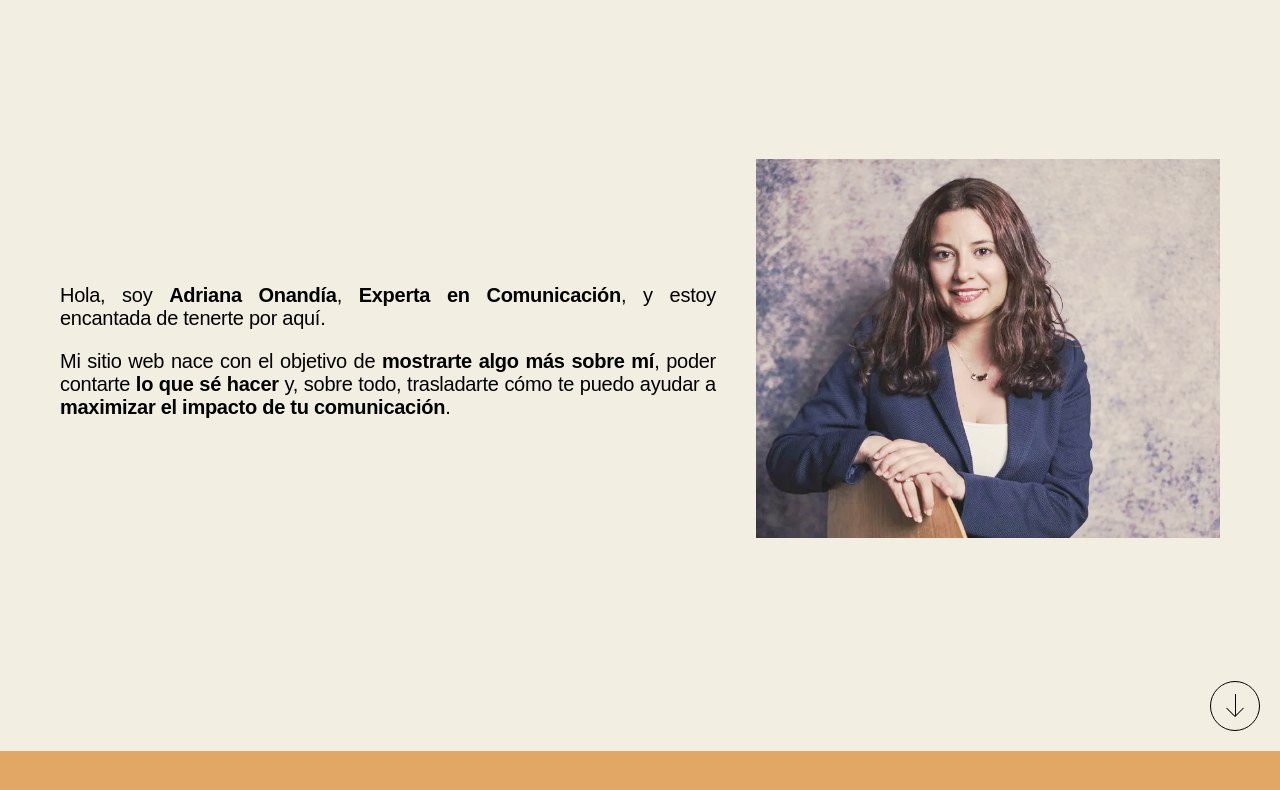
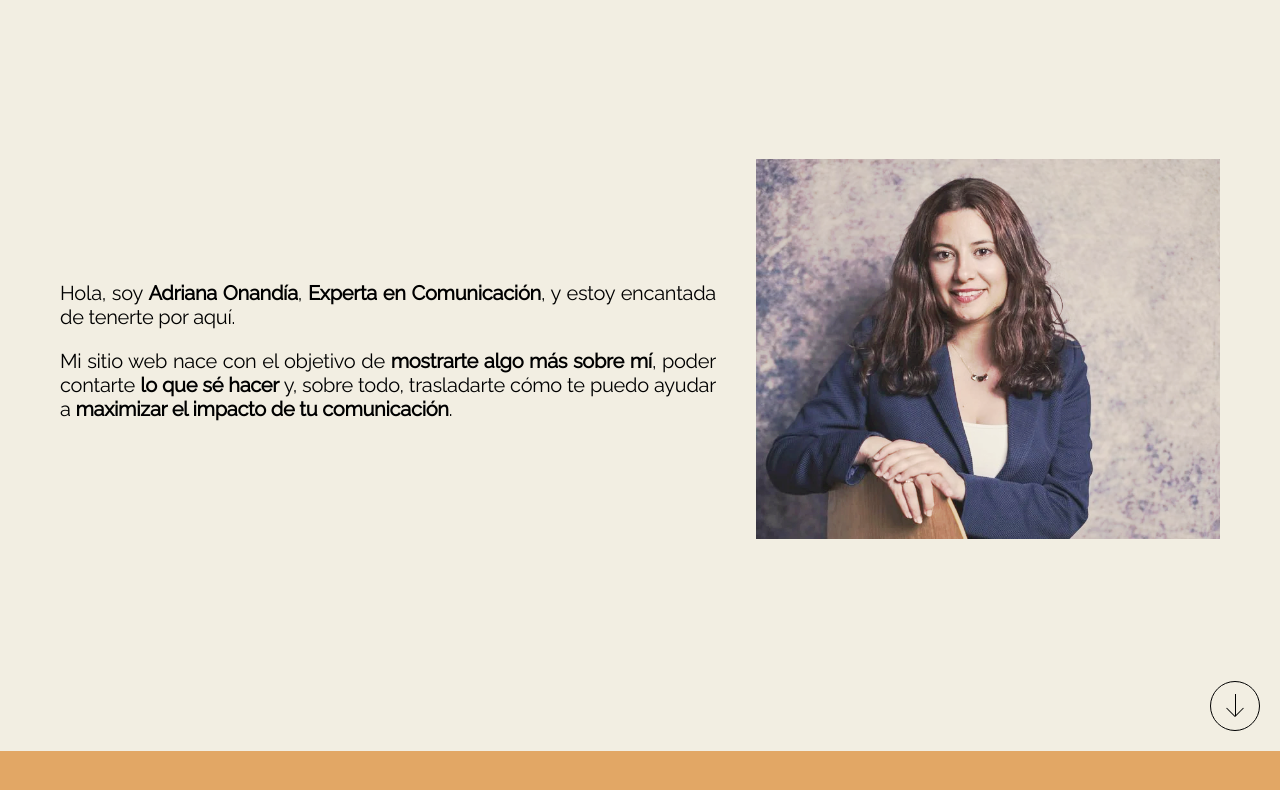
Before and after one commit to sergiovegasalonso/adriana, a plain HTML site: page index.html in a window 1280 px wide. Shown: the part 49-839 px from the top of the page. Drawn offline with Linux system fonts and the light colour scheme.

Commit message:
Font regular added. Font light removed.

```diff
--- a/main.css
+++ b/main.css
@@ -1,6 +1,6 @@
 @font-face {
   font-family: 'Raleway';
-  src: local('fonts/Raleway-Light.ttf') format('truetype');
+  src: url('fonts/Raleway-Regular.ttf') format('truetype');
   font-display: swap;
 }
 
```
Also changed, not shown: fonts/Raleway-Light.ttf (deleted), fonts/Raleway-Regular.ttf (added).
